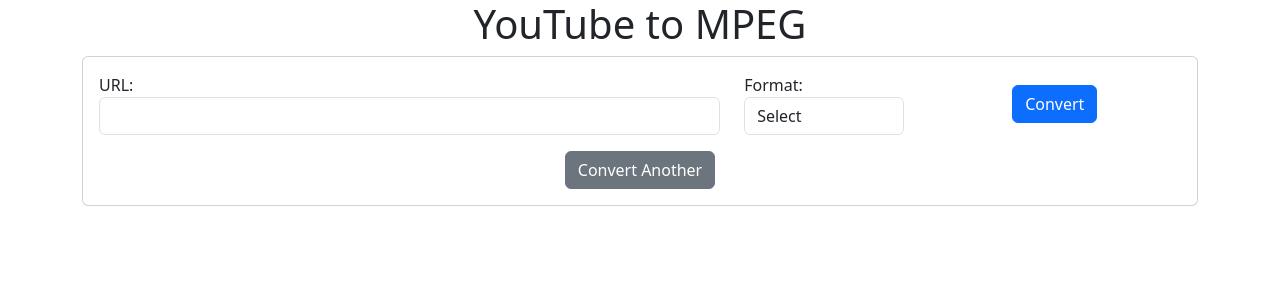
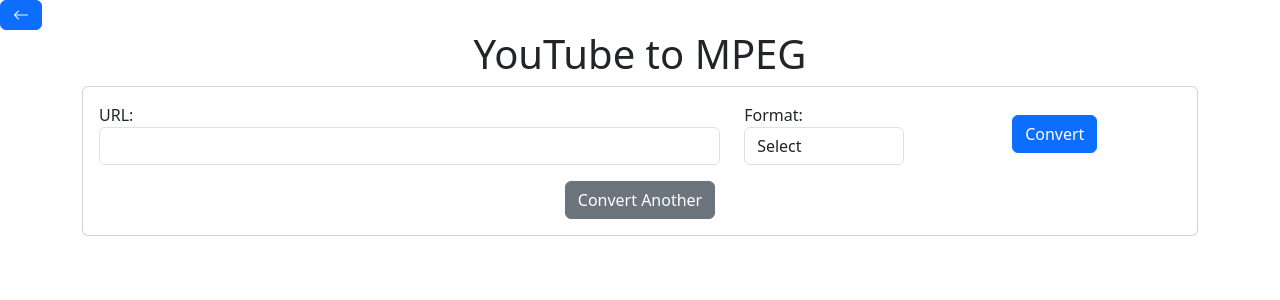
Before and after one commit to msrezaie/GeneratorToolkit, a Django app: page /ytompeg/ in a window 1280 px wide. Shown: the top 300 px of the page. Run offline with Django 4.2, Linux system fonts and the light colour scheme; some libraries are stand-ins or nearby versions.

Commit message:
A back button added

```diff
--- a/usergenerator/templates/usergenerator/index.html
+++ b/usergenerator/templates/usergenerator/index.html
@@ -8,11 +8,13 @@
     <script src="https://kit.fontawesome.com/76d03bfb37.js"></script>
     <link href="https://cdn.jsdelivr.net/npm/bootstrap@5.3.0-alpha1/dist/css/bootstrap.min.css" rel="stylesheet" integrity="sha384-GLhlTQ8iRABdZLl6O3oVMWSktQOp6b7In1Zl3/Jr59b6EGGoI1aFkw7cmDA6j6gD" crossorigin="anonymous">
     <script src="https://cdn.jsdelivr.net/npm/bootstrap@5.3.0-alpha1/dist/js/bootstrap.bundle.min.js" integrity="sha384-w76AqPfDkMBDXo30jS1Sgez6pr3x5MlQ1ZAGC+nuZB+EYdgRZgiwxhTBTkF7CXvN" crossorigin="anonymous"></script>
+    <link rel="stylesheet" href="https://cdn.jsdelivr.net/npm/bootstrap-icons@1.7.2/font/bootstrap-icons.css">
     <link rel="stylesheet" href="{% static 'styles/style.css' %}">
     <link rel="shortcut icon" type="image/x-icon" href="">
-    <title>Generator Toolkit</title>
+    <title>Toolkit - User Generator</title>
 </head>
 <body>
+    <a href="{% url 'base:base' %}" class="btn btn-primary btn-icon btn-arrow"><i class="bi bi-arrow-left"></i></a>
     <h3>usergenerator</h3>
 </body>
 </html>
--- a/ytompeg/templates/ytompeg/index.html
+++ b/ytompeg/templates/ytompeg/index.html
@@ -8,11 +8,13 @@
   <script src="https://kit.fontawesome.com/76d03bfb37.js"></script>
   <link href="https://cdn.jsdelivr.net/npm/bootstrap@5.3.0-alpha1/dist/css/bootstrap.min.css" rel="stylesheet" integrity="sha384-GLhlTQ8iRABdZLl6O3oVMWSktQOp6b7In1Zl3/Jr59b6EGGoI1aFkw7cmDA6j6gD" crossorigin="anonymous">
   <script src="https://cdn.jsdelivr.net/npm/bootstrap@5.3.0-alpha1/dist/js/bootstrap.bundle.min.js" integrity="sha384-w76AqPfDkMBDXo30jS1Sgez6pr3x5MlQ1ZAGC+nuZB+EYdgRZgiwxhTBTkF7CXvN" crossorigin="anonymous"></script>
+  <link rel="stylesheet" href="https://cdn.jsdelivr.net/npm/bootstrap-icons@1.7.2/font/bootstrap-icons.css">
   <link rel="stylesheet" href="{% static 'styles/style.css' %}">
   <link rel="shortcut icon" type="image/x-icon" href="">
   <title>Toolkit - YouTube to MPEG</title>
 </head>
 <body>
+  <a href="{% url 'base:base' %}" class="btn btn-primary btn-icon btn-arrow"><i class="bi bi-arrow-left"></i></a>
   <main class="justify-content-center">
     <div class="convert-box container">
       <div class="page-title text-center">
```
Lines whose indentation alone changed are shown as unchanged.
